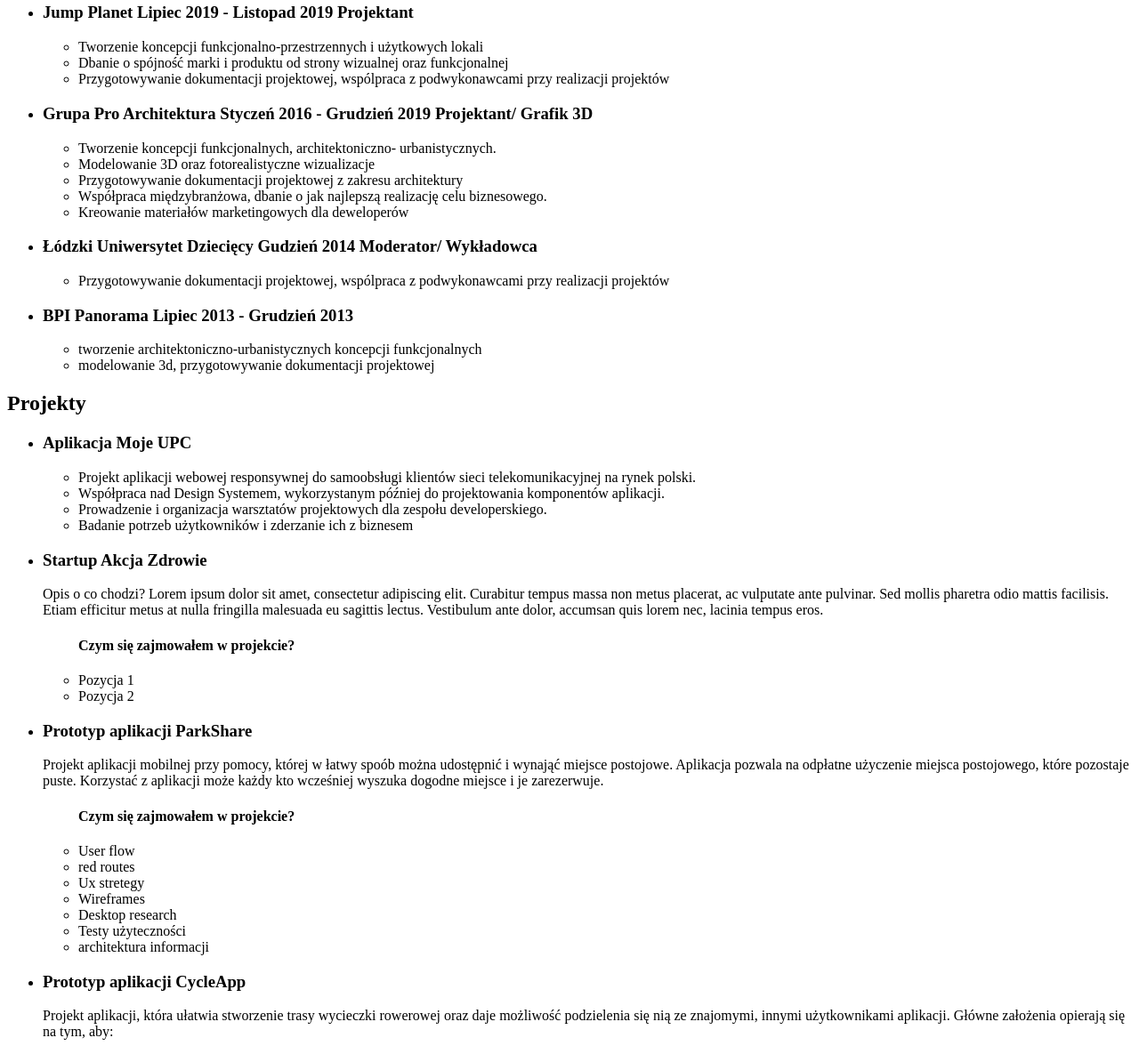
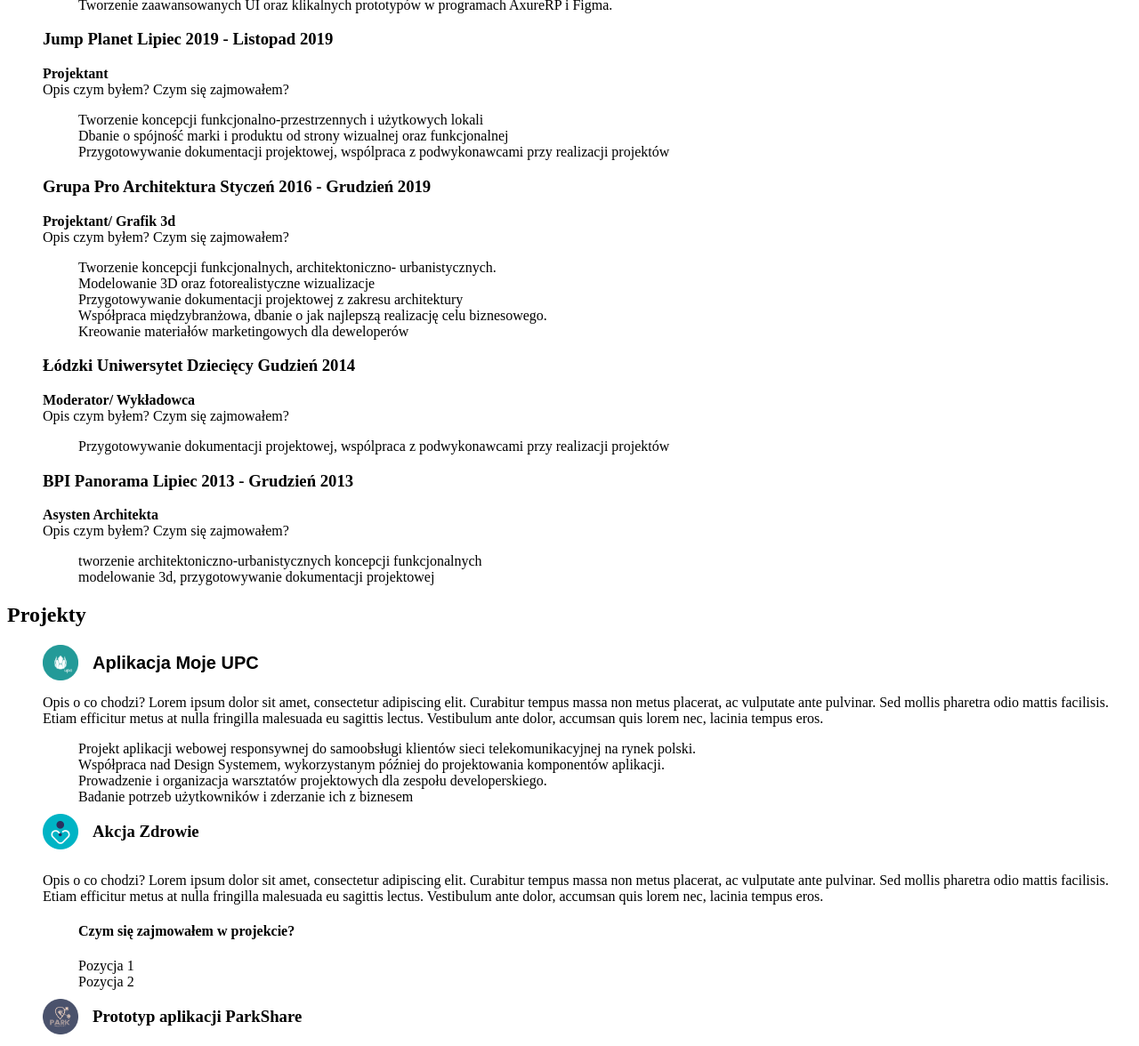
Before and after one commit to KrzysztofChylinski/Golas, a plain HTML site: page index.html in a window 1280 px wide. Shown: the part 1290-2466 px from the top of the page at 89% size. Drawn offline with Linux system fonts and the light colour scheme.

Commit message:
13-kwietnia

```diff
--- a/index.html
+++ b/index.html
@@ -1,6 +1,7 @@
 <!DOCTYPE html>
 <html>
     <head>
+        <link rel="stylesheet" href="style.css">
         <title>Krzysztof Chyliński UX/UI</title>
     </head>
     <body>
@@ -121,8 +122,15 @@
                     <li>
                         <h3>
                             UPC Polska Listopad 2019 - Obecnie
-                            <br>Projektant UX/UI</br>
                         </h3>
+                        <p>
+                            <strong>
+                            Projektant UX/UI
+                            </strong>
+                            <br>
+                                Opis czym byłem? Czym się zajmowałem?
+                            </br>
+                        </p>
                         <ul>
                             <li>
                                 Praca w metodyce LeSS nad wewnętrznymi produktami cyfrowymi.
@@ -153,8 +161,15 @@
                     <li>
                         <h3>
                             Jump Planet Lipiec 2019 - Listopad 2019
-                            <strong>Projektant</strong>
                         </h3>
+                        <p>
+                            <strong>
+                            Projektant
+                            </strong>
+                            <br>
+                                Opis czym byłem? Czym się zajmowałem?
+                            </br>
+                        </p>
                         <ul>
                             <li>
                                 Tworzenie koncepcji funkcjonalno-przestrzennych i użytkowych lokali
@@ -170,8 +185,15 @@
                     <li>
                         <h3>
                             Grupa Pro Architektura Styczeń 2016 - Grudzień 2019
-                            <strong>Projektant/ Grafik 3D</strong>
                         </h3>
+                        <p>
+                            <strong>
+                                Projektant/ Grafik 3d
+                            </strong>
+                            <br>
+                                Opis czym byłem? Czym się zajmowałem?
+                            </br>
+                        </p>
                         <ul>
                             <li>
                                 Tworzenie koncepcji funkcjonalnych, architektoniczno- urbanistycznych.
@@ -193,8 +215,15 @@
                     <li>
                         <h3>
                             Łódzki Uniwersytet Dziecięcy Gudzień 2014
-                            <strong>Moderator/ Wykładowca</strong>
                         </h3>
+                        <p>
+                            <strong>
+                                Moderator/ Wykładowca
+                            </strong>
+                            <br>
+                                Opis czym byłem? Czym się zajmowałem?
+                            </br>
+                        </p>
                         <ul>
                             <li>
                                 Przygotowywanie dokumentacji projektowej, wspólpraca z podwykonawcami przy
@@ -206,6 +235,14 @@
                         <h3>
                             BPI Panorama Lipiec 2013 - Grudzień 2013
                         </h3>
+                        <p>
+                            <strong>
+                                Asysten Architekta
+                            </strong>
+                            <br>
+                                Opis czym byłem? Czym się zajmowałem?
+                            </br>
+                        </p>
                         <ul>
                             <li>
                                 tworzenie architektoniczno-urbanistycznych koncepcji funkcjonalnych
@@ -224,9 +261,15 @@
                 </h2>
                 <ul>
                     <li>
-                        <h3>
+                        <div class="nazwa-projektu">
+                            <img class="logo" src="assets/logos/logo-mojeupc.png" alt="Logo Moje UPC" />
+                            <h3 class="title-S">
                                 Aplikacja Moje UPC
                             </h3>
+                        </div>
+                        <P>
+                            Opis o co chodzi? Lorem ipsum dolor sit amet, consectetur adipiscing elit. Curabitur tempus massa non metus placerat, ac vulputate ante pulvinar. Sed mollis pharetra odio mattis facilisis. Etiam efficitur metus at nulla fringilla malesuada eu sagittis lectus. Vestibulum ante dolor, accumsan quis lorem nec, lacinia tempus eros.
+                        </P>
                         <ul>
                             <li>
                                 Projekt aplikacji webowej responsywnej do samoobsługi klientów sieci telekomunikacyjnej na rynek polski.
@@ -243,7 +286,10 @@
                         </ul>
                     </li>
                     <li>
-                        <h3>Startup Akcja Zdrowie</h3>
+                        <div class="nazwa-projektu">
+                            <img class="logo" src="assets/logos/logo-akcjazdrowie.png" alt=" Logo Akcja Zdrowie" />
+                            <h3>Akcja Zdrowie</h3>
+                        </div>
                         <p>
                             Opis o co chodzi? Lorem ipsum dolor sit amet, consectetur adipiscing elit. Curabitur tempus massa non metus placerat, ac vulputate ante pulvinar. Sed mollis pharetra odio mattis facilisis. Etiam efficitur metus at nulla fringilla malesuada eu sagittis lectus. Vestibulum ante dolor, accumsan quis lorem nec, lacinia tempus eros.
                         </p>
@@ -258,9 +304,12 @@
                         </ul>
                     </li>
                     <li>
+                        <div class="nazwa-projektu">
+                            <img class="logo" src="assets/logos/logo-parkshare.png" alt="Logo ParkShare" />
                             <h3>
                                 Prototyp aplikacji ParkShare
                             </h3>
+                        </div>
                         <p>
                             Projekt aplikacji mobilnej przy pomocy, której w łatwy spoób można udostępnić i wynająć miejsce postojowe. Aplikacja pozwala na odpłatne użyczenie miejsca postojowego, które pozostaje puste. Korzystać z aplikacji może każdy kto wcześniej wyszuka dogodne miejsce i je zarezerwuje.
                         </p>
@@ -290,7 +339,10 @@
                         </ul>
                     </li>
                     <li>
+                        <div class="nazwa-projektu">
+                            <img class="logo" src="assets/logos/logo-cycleeapp.png" alt="Logo CycleApp" />
                             <h3>Prototyp aplikacji CycleApp</h3>
+                        </div>
                         <p>
                             Projekt aplikacji, która ułatwia stworzenie trasy wycieczki rowerowej oraz daje możliwość podzielenia się nią ze znajomymi, innymi użytkownikami aplikacji. Główne założenia opierają się na tym, aby:
                             <ul>
--- /dev/null
+++ b/style.css
@@ -0,0 +1,22 @@
+.nazwa-projektu {
+    display: flex;
+    align-items: center;
+    flex-direction: row;
+    justify-content: flex-start;
+    gap: 16px;
+}
+
+.logo {
+    width: 40px;
+    height: 40px;
+}
+
+li {
+    list-style: none;
+}
+
+.title-S {
+    font-family: Arial, Helvetica, sans-serif;
+    font-size: 20px;
+    margin: 0px;
+}
```
Also changed, not shown: assets/logos/logo-akcjazdrowie.png (added), assets/logos/logo-cycleeapp.png (added), assets/logos/logo-mojeupc.png (added), assets/logos/logo-parkshare.png (added). Lines whose indentation alone changed are shown as unchanged.
